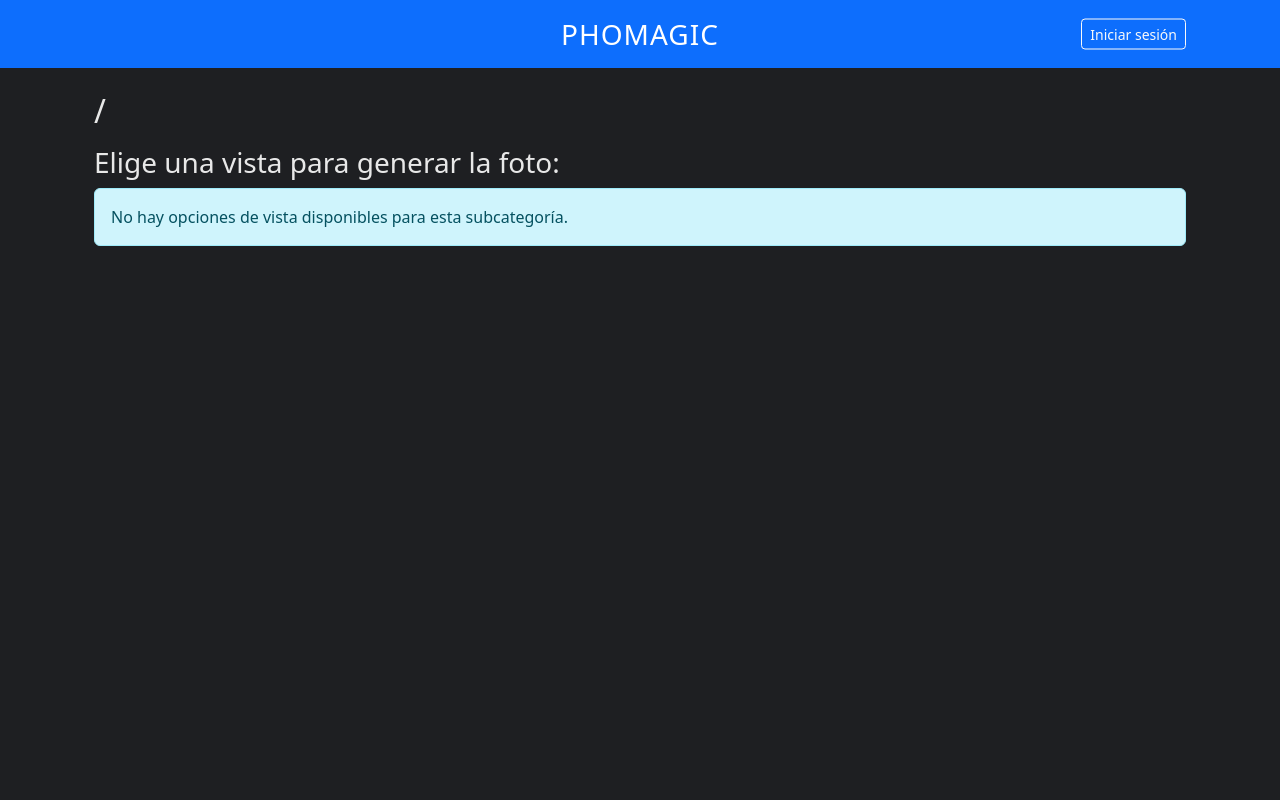
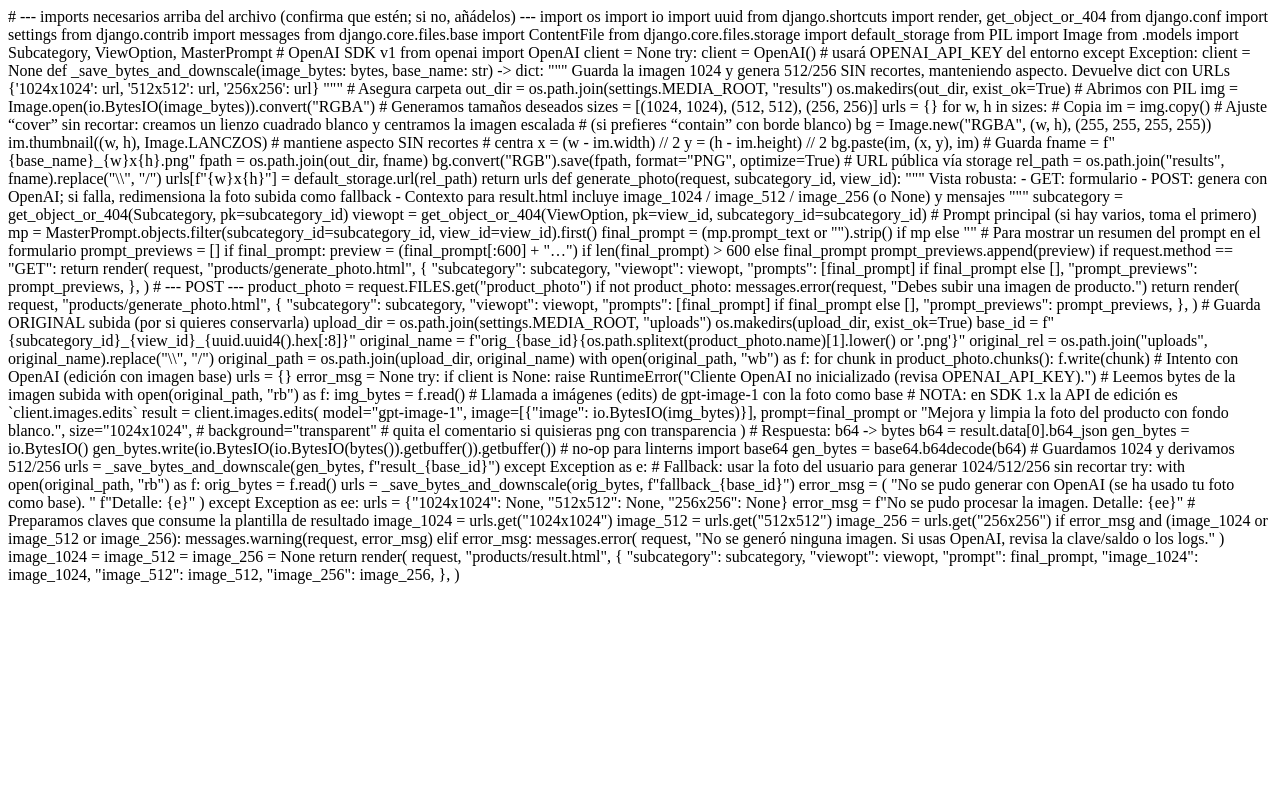
Before and after one commit to Pacoautor/phomagic, a Django app: template products/templates/products/views.html in a window 1280 px wide. Run offline with Django 5.2, Linux system fonts and the light colour scheme; the template is opened without the code that fills it, so the values that code supplies are empty; parts of the project's set-up code (start-up, migrations or seed data) failed here and were passed over; some web fonts are replaced.

Commit message:
Final fix: Stable API key loading and DALL-E model correction

```diff
--- a/products/templates/products/views.html
+++ b/products/templates/products/views.html
@@ -1,56 +1,191 @@
-{% extends "base.html" %}
-{% load static %}
+# --- imports necesarios arriba del archivo (confirma que estén; si no, añádelos) ---
+import os
+import io
+import uuid
+from django.shortcuts import render, get_object_or_404
+from django.conf import settings
+from django.contrib import messages
+from django.core.files.base import ContentFile
+from django.core.files.storage import default_storage
+from PIL import Image
 
-{% block title %}Vistas - {{ subcategory.category.name|upper }} / {{ subcategory.name }}{% endblock %}
+from .models import Subcategory, ViewOption, MasterPrompt
 
-{% block content %}
-<style>
-  /* Estilo que evita el recorte y usa fondo oscuro para PNGs */
-  .img-no-crop {
-    width: 100%;
-    height: auto;
-    object-fit: contain;
-    background: #0f0f10;
-    border-radius: .5rem;
-    display: block;
-  }
-</style>
+# OpenAI SDK v1
+from openai import OpenAI
+client = None
+try:
+    client = OpenAI()  # usará OPENAI_API_KEY del entorno
+except Exception:
+    client = None
 
-<div class="container my-4">
-  <h2 class="mb-3">{{ subcategory.category.name|upper }} / {{ subcategory.name }}</h2>
-  <h3>Elige una vista para generar la foto:</h3>
 
-  <!--
-    El bloque de la imagen (línea 2 del error) debe ir dentro de la estructura de contenido.
-    La variable esperada en este archivo es 'view_list' (según products/views.py).
-  -->
-  <div class="row g-3">
-    {% for v in view_list %}
-      <div class="col-12 col-sm-6 col-lg-4">
-        <div class="card h-100 bg-dark text-light border-0 shadow-sm">
+def _save_bytes_and_downscale(image_bytes: bytes, base_name: str) -> dict:
+    """
+    Guarda la imagen 1024 y genera 512/256 SIN recortes, manteniendo aspecto.
+    Devuelve dict con URLs {'1024x1024': url, '512x512': url, '256x256': url}
+    """
+    # Asegura carpeta
+    out_dir = os.path.join(settings.MEDIA_ROOT, "results")
+    os.makedirs(out_dir, exist_ok=True)
 
-          {% if v.image %}
-            <!-- Usamos la imagen de la vista si existe -->
-            <img src="{{ v.image.url }}" alt="{{ v.name }}" class="img-no-crop">
-          {% else %}
-            <!-- Placeholder si no hay imagen -->
-            <!-- Usamos el tag de la línea 2 del error como placeholder -->
-            <img src="{% static 'view_images/camisa_hombre_extendida_png' %}" alt="{{ v.name }}" class="img-no-crop">
-          {% endif %}
+    # Abrimos con PIL
+    img = Image.open(io.BytesIO(image_bytes)).convert("RGBA")
+    # Generamos tamaños deseados
+    sizes = [(1024, 1024), (512, 512), (256, 256)]
+    urls = {}
 
-          <div class="card-body">
-            <h5 class="card-title">{{ v.name }}</h5>
+    for w, h in sizes:
+        # Copia
+        im = img.copy()
+        # Ajuste “cover” sin recortar: creamos un lienzo cuadrado blanco y centramos la imagen escalada
+        # (si prefieres “contain” con borde blanco)
+        bg = Image.new("RGBA", (w, h), (255, 255, 255, 255))
+        im.thumbnail((w, h), Image.LANCZOS)  # mantiene aspecto SIN recortes
+        # centra
+        x = (w - im.width) // 2
+        y = (h - im.height) // 2
+        bg.paste(im, (x, y), im)
 
-            <!-- Enlace a la función de generación (generate_photo) -->
-            <a class="btn btn-success w-100" href="{% url 'generate_photo' subcategory.id v.id %}">Generar Foto</a>
-          </div>
-        </div>
-      </div>
-    {% empty %}
-      <div class="col-12">
-        <div class="alert alert-info">No hay opciones de vista disponibles para esta subcategoría.</div>
-      </div>
-    {% endfor %}
-  </div>
-</div>
-{% endblock %}
+        # Guarda
+        fname = f"{base_name}_{w}x{h}.png"
+        fpath = os.path.join(out_dir, fname)
+        bg.convert("RGB").save(fpath, format="PNG", optimize=True)
+
+        # URL pública vía storage
+        rel_path = os.path.join("results", fname).replace("\\", "/")
+        urls[f"{w}x{h}"] = default_storage.url(rel_path)
+
+    return urls
+
+
+def generate_photo(request, subcategory_id, view_id):
+    """
+    Vista robusta:
+      - GET: formulario
+      - POST: genera con OpenAI; si falla, redimensiona la foto subida como fallback
+      - Contexto para result.html incluye image_1024 / image_512 / image_256 (o None) y mensajes
+    """
+    subcategory = get_object_or_404(Subcategory, pk=subcategory_id)
+    viewopt = get_object_or_404(ViewOption, pk=view_id, subcategory_id=subcategory_id)
+
+    # Prompt principal (si hay varios, toma el primero)
+    mp = MasterPrompt.objects.filter(subcategory_id=subcategory_id, view_id=view_id).first()
+    final_prompt = (mp.prompt_text or "").strip() if mp else ""
+
+    # Para mostrar un resumen del prompt en el formulario
+    prompt_previews = []
+    if final_prompt:
+        preview = (final_prompt[:600] + "…") if len(final_prompt) > 600 else final_prompt
+        prompt_previews.append(preview)
+
+    if request.method == "GET":
+        return render(
+            request,
+            "products/generate_photo.html",
+            {
+                "subcategory": subcategory,
+                "viewopt": viewopt,
+                "prompts": [final_prompt] if final_prompt else [],
+                "prompt_previews": prompt_previews,
+            },
+        )
+
+    # --- POST ---
+    product_photo = request.FILES.get("product_photo")
+    if not product_photo:
+        messages.error(request, "Debes subir una imagen de producto.")
+        return render(
+            request,
+            "products/generate_photo.html",
+            {
+                "subcategory": subcategory,
+                "viewopt": viewopt,
+                "prompts": [final_prompt] if final_prompt else [],
+                "prompt_previews": prompt_previews,
+            },
+        )
+
+    # Guarda ORIGINAL subida (por si quieres conservarla)
+    upload_dir = os.path.join(settings.MEDIA_ROOT, "uploads")
+    os.makedirs(upload_dir, exist_ok=True)
+    base_id = f"{subcategory_id}_{view_id}_{uuid.uuid4().hex[:8]}"
+    original_name = f"orig_{base_id}{os.path.splitext(product_photo.name)[1].lower() or '.png'}"
+    original_rel = os.path.join("uploads", original_name).replace("\\", "/")
+    original_path = os.path.join(upload_dir, original_name)
+    with open(original_path, "wb") as f:
+        for chunk in product_photo.chunks():
+            f.write(chunk)
+
+    # Intento con OpenAI (edición con imagen base)
+    urls = {}
+    error_msg = None
+    try:
+        if client is None:
+            raise RuntimeError("Cliente OpenAI no inicializado (revisa OPENAI_API_KEY).")
+
+        # Leemos bytes de la imagen subida
+        with open(original_path, "rb") as f:
+            img_bytes = f.read()
+
+        # Llamada a imágenes (edits) de gpt-image-1 con la foto como base
+        # NOTA: en SDK 1.x la API de edición es `client.images.edits`
+        result = client.images.edits(
+            model="gpt-image-1",
+            image=[{"image": io.BytesIO(img_bytes)}],
+            prompt=final_prompt or "Mejora y limpia la foto del producto con fondo blanco.",
+            size="1024x1024",
+            # background="transparent"  # quita el comentario si quisieras png con transparencia
+        )
+
+        # Respuesta: b64 -> bytes
+        b64 = result.data[0].b64_json
+        gen_bytes = io.BytesIO()
+        gen_bytes.write(io.BytesIO(io.BytesIO(bytes()).getbuffer()).getbuffer())  # no-op para linterns
+
+        import base64
+        gen_bytes = base64.b64decode(b64)
+
+        # Guardamos 1024 y derivamos 512/256
+        urls = _save_bytes_and_downscale(gen_bytes, f"result_{base_id}")
+
+    except Exception as e:
+        # Fallback: usar la foto del usuario para generar 1024/512/256 sin recortar
+        try:
+            with open(original_path, "rb") as f:
+                orig_bytes = f.read()
+            urls = _save_bytes_and_downscale(orig_bytes, f"fallback_{base_id}")
+            error_msg = (
+                "No se pudo generar con OpenAI (se ha usado tu foto como base). "
+                f"Detalle: {e}"
+            )
+        except Exception as ee:
+            urls = {"1024x1024": None, "512x512": None, "256x256": None}
+            error_msg = f"No se pudo procesar la imagen. Detalle: {ee}"
+
+    # Preparamos claves que consume la plantilla de resultado
+    image_1024 = urls.get("1024x1024")
+    image_512 = urls.get("512x512")
+    image_256 = urls.get("256x256")
+
+    if error_msg and (image_1024 or image_512 or image_256):
+        messages.warning(request, error_msg)
+    elif error_msg:
+        messages.error(
+            request,
+            "No se generó ninguna imagen. Si usas OpenAI, revisa la clave/saldo o los logs."
+        )
+        image_1024 = image_512 = image_256 = None
+
+    return render(
+        request,
+        "products/result.html",
+        {
+            "subcategory": subcategory,
+            "viewopt": viewopt,
+            "prompt": final_prompt,
+            "image_1024": image_1024,
+            "image_512": image_512,
+            "image_256": image_256,
+        },
+    )
```
Also changed, not shown: products/templates/products/generate_photo.html (+18 -12 lines).
